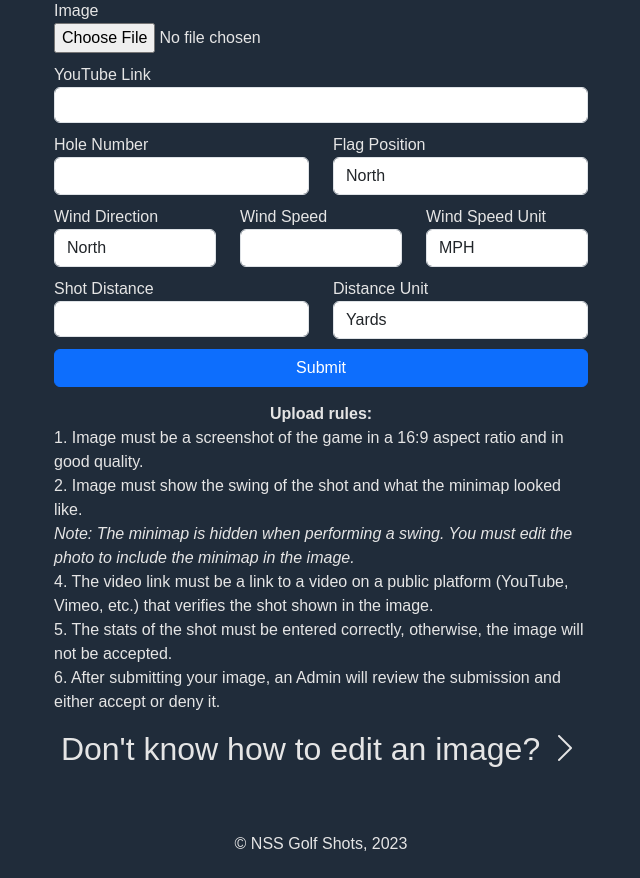
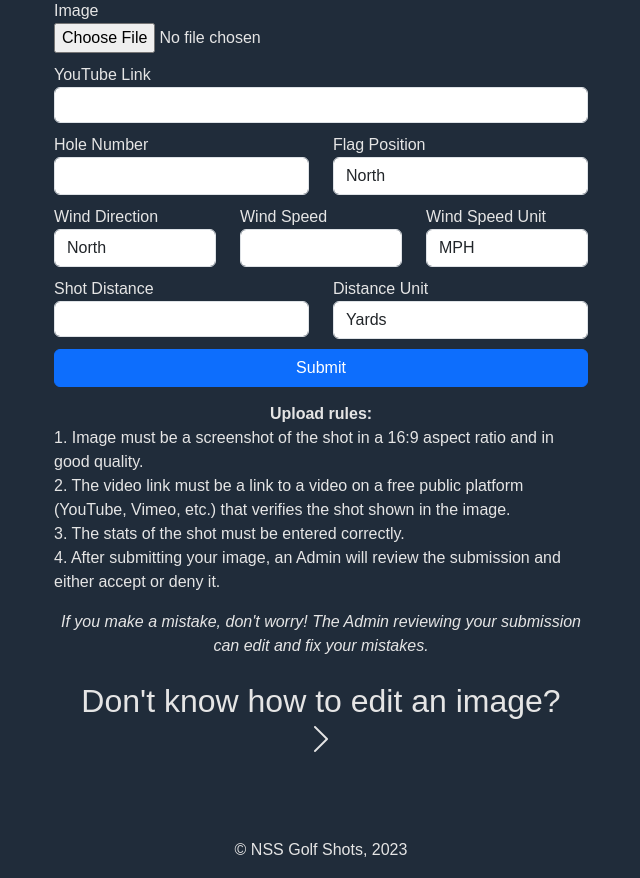
Before and after one commit to MyPingO/NSS-Golf, a Flask app: page /upload?form=shot in a window 1280 px wide. Shown: the part 222-1100 px from the top of the page, without its empty margins (319-959 px from the left). Before the commit the page ends 1073 px from the top, so only its background shows below. Run offline with Flask 2, Linux system fonts and the light colour scheme; the visitor is signed in with stand-in values (Sample User, id 1); data comes from the database, SQL or seed files in the repository; some libraries are stand-ins or nearby versions.

Commit message:
Minor changes to upload page

```diff
--- a/NSSGolf/templates/upload.html
+++ b/NSSGolf/templates/upload.html
@@ -83,31 +83,28 @@
                     </div>
                 </form>
                 <div class="row justify-content-center">
+                    <div class="">
                         <div class="text-center">
                             <b>Upload rules:</b>
                             <p class="text-left d-inline-block text-start">
-                            1. Image must be a screenshot of the game in a 16:9 aspect ratio and in good quality.
+                                1. Image must be a screenshot of the shot in a 16:9 aspect ratio and in good quality.
                                 <br>
-                            2. Image must show the swing of the shot and what the minimap looked like. <br>
-                            <i>Note: The minimap is hidden when performing a swing. You must edit the photo to
-                                include the
-                                minimap in the
-                                image. <br></i>
-                            4. The video link must be a link to a video on a public platform (YouTube, Vimeo, etc.)
-                            that
-                            verifies the shot shown in the image. <br>
-                            5. The stats of the shot must be entered correctly, otherwise, the image will not be
-                            accepted.
+                                2. The video link must be a link to a video on a free public platform (YouTube, Vimeo,
+                                etc.)
+                                that verifies the shot shown in the image. <br>
+                                3. The stats of the shot must be entered correctly.
                                 <br>
-                            6. After submitting your image, an Admin will review the submission and either accept or
-                            deny
-                            it.
+                                4. After submitting your image, an Admin will review the submission and either accept or
+                                deny it.
                                 <br>
                             </p>
+                            <i>If you make a mistake, don't worry! The Admin reviewing your submission can edit and fix
+                                your mistakes.</i>
+                        </div>
                     </div>
                 </div>
 
-                <div class="text-center">
+                <div class="m-4 text-center">
                     <h2 data-bs-toggle="collapse" href="#uploadStepsContainer" role="button" aria-expanded="false"
                         aria-controls="uploadStepsContainer" style="cursor:pointer;">
                         <span>Don't know how to edit an image?</span>
@@ -125,11 +122,12 @@
                         wind, shot distance, etc. is all shown <br><br>
                         3. Paste your screenshot into your project<br><br>
                         4. Take a second screenshot of your clip <b>after</b> you take your shot so that the power meter
-                        is shown. <br><i>Make sure your screenshot shows the correct power, wait half a second after your
+                        is shown. <br><i>Make sure your screenshot shows the correct power, wait half a second after
+                            your
                             shot to let the power meter fill up properly</i> <br><br>
                         5. Paste your second screenshot into your project <br><br>
-                        6. Crop your second screenshot (the power meter one) so that only the power meter remains <br><i>Try
-                            to put the meter to the correct location of the image (to the left of your
+                        6. Crop your second screenshot (the power meter one) so that only the power meter remains
+                        <br><i>Try to position the meter in the correct location in the image (to the left of your
                             character)</i><br><br>
                         7. Save your image and upload it! <br><br>
                     </div>
```
Lines whose indentation alone changed are shown as unchanged.
